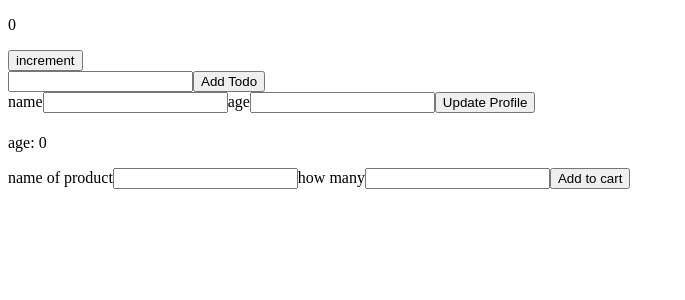
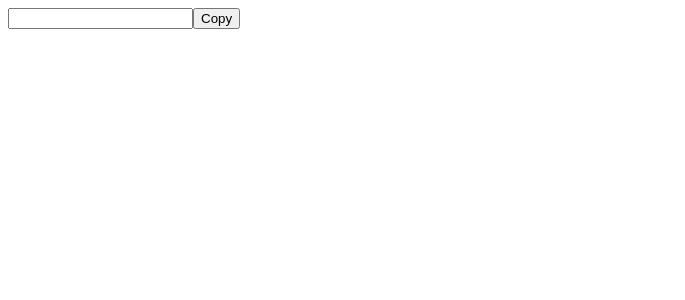
Before and after one commit to iom-future/react-for-beginners1, a React (Vite) app: page / in a window 1280 px wide. Shown: the top 300 px of the page, without its empty margins (0-685 px from the left). Built offline with nearby package versions, Linux system fonts and the light colour scheme.

Commit message:
learn about portal in react-dom

```diff
--- a/index.html
+++ b/index.html
@@ -8,6 +8,7 @@
   </head>
   <body>
     <div id="root"></div>
+    <div class="where-i-want-to-teleport-to"></div>
     <script type="module" src="/src/main.jsx"></script>
   </body>
 </html>
--- a/src/App.jsx
+++ b/src/App.jsx
@@ -1,13 +1,8 @@
-import TodoList from "./components/TodoList.jsx";
-import Counter from "./components/Counter.jsx";
-import Profile from "./components/Profile.jsx";
-import ShoppingList from "./components/ShoppingList.jsx";
+
+import CopyText from "./components/CopyText.jsx"
 function App() {
     return(<div>
-        <Counter />
-        <TodoList/>
-        <Profile />
-        <ShoppingList />
+        <CopyText />
     </div>);
 }
 
--- /dev/null
+++ b/src/components/CopyText.jsx
@@ -0,0 +1,27 @@
+import { useState } from "react"
+import TeleportedComponent from "./TeleportedComponent";
+function CopyText() {
+    const [inputValue,setInputValue]=useState("");
+    const [copied,setCopied] = useState(false);
+
+   const copyText = ()=>{
+
+    //copy inputValue to clip board
+        navigator.clipboard.writeText(inputValue).then(()=>{
+            setCopied(true);  //set is copied
+            setTimeout(()=>{setCopied(false)},2000)
+        })
+   }
+      return (
+    <div>
+
+        <input type="text" onChange={e=>setInputValue(e.target.value)} />
+        <button onClick={copyText} >Copy</button>
+        <TeleportedComponent copied={copied} />
+    </div>
+
+
+  )
+}
+
+export default CopyText
--- /dev/null
+++ b/src/components/TeleportedComponent.jsx
@@ -0,0 +1,25 @@
+
+import { createPortal } from "react-dom"
+/*
+the createPortal function of react-dom takes two parameters
+createPortal(the tag/element you want to teleport out of the parent-child chain, where you wan to teleport it too)
+*/
+function TeleportedComponent({copied}) {
+
+    /* the and operator for conditional rendering hecks for only one condition, just like and if statement with no else block, if this is true display this , else do nothing. use when you only need one condition , if its true display THIS, i dont care if its false(just display nothing)
+    {copied && (
+            <div className="copied-message">text copied</div>
+        )}
+
+        copied is the condition and the code after && is what get returned(executed) if the condition is true, if the condition was false then it wont return anything
+    */
+  return createPortal (
+    <div style={{position:"absolute",bottom:0}}>
+        {copied && (
+            <div className="copied-message">text copied</div>
+        )}
+    </div>, document.querySelector(".where-i-want-to-teleport-to")
+  )
+}
+
+export default TeleportedComponent
```
